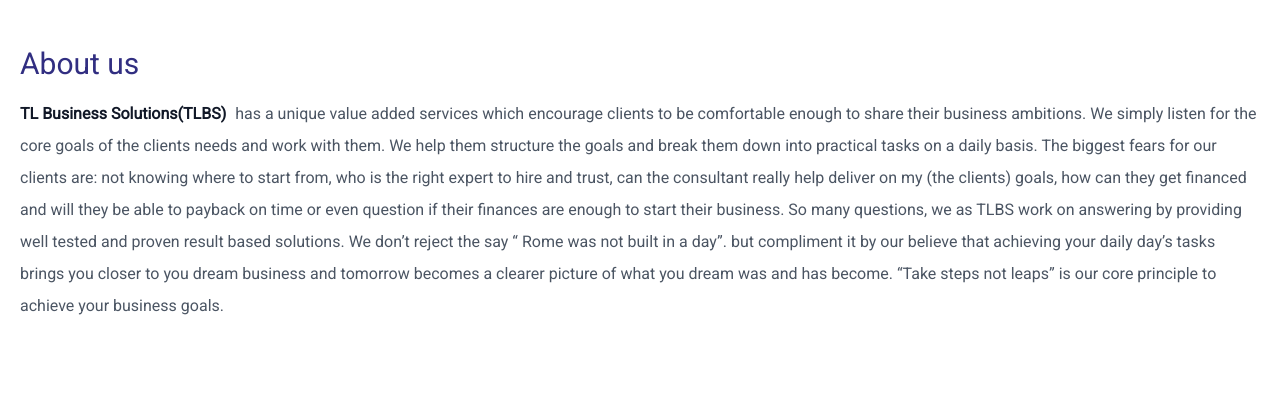
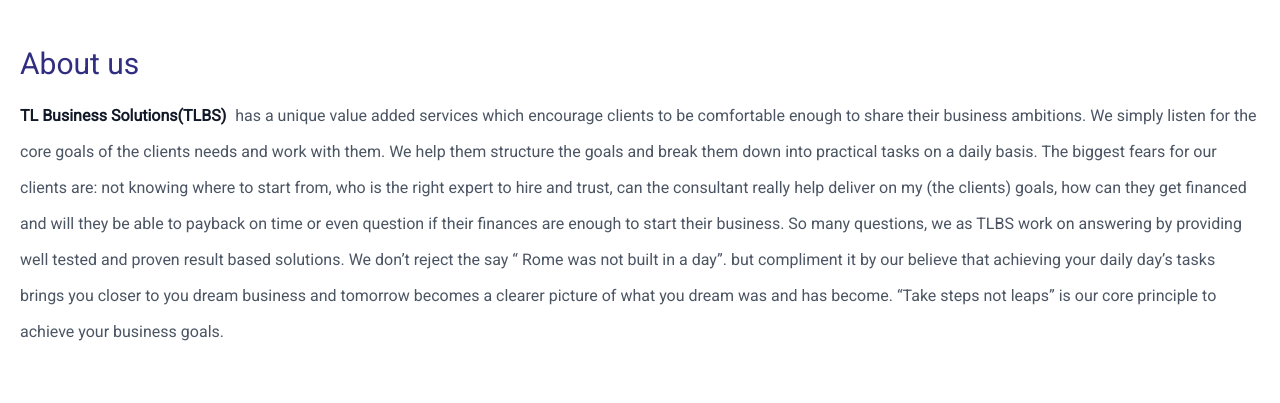
Before and after one commit to teyouale/TL-BUSINESS-SOLUTIONS, a plain HTML site: page index.html in a window 1280 px wide. Shown: the part 655-1058 px from the top of the page. Drawn offline with nearby package versions, Linux system fonts and the light colour scheme.

Commit message:
fixing Line Heading

```diff
--- a/index.html
+++ b/index.html
@@ -85,7 +85,7 @@
                     </h1>
                     <!-- <div class="h-1 w-20 bg-indigo-500 rounded"></div> -->
                 </div>
-                <p class=" w-full leading-8 text-gray-600">
+                <p class=" w-full leading-9 text-gray-600">
                     <b class='text-gray-900'> TL Business Solutions(TLBS) &VeryThinSpace;</b>
                     has a unique value added services which encourage clients to be
                     comfortable enough to share their business ambitions. We simply listen for the core goals of the
```
